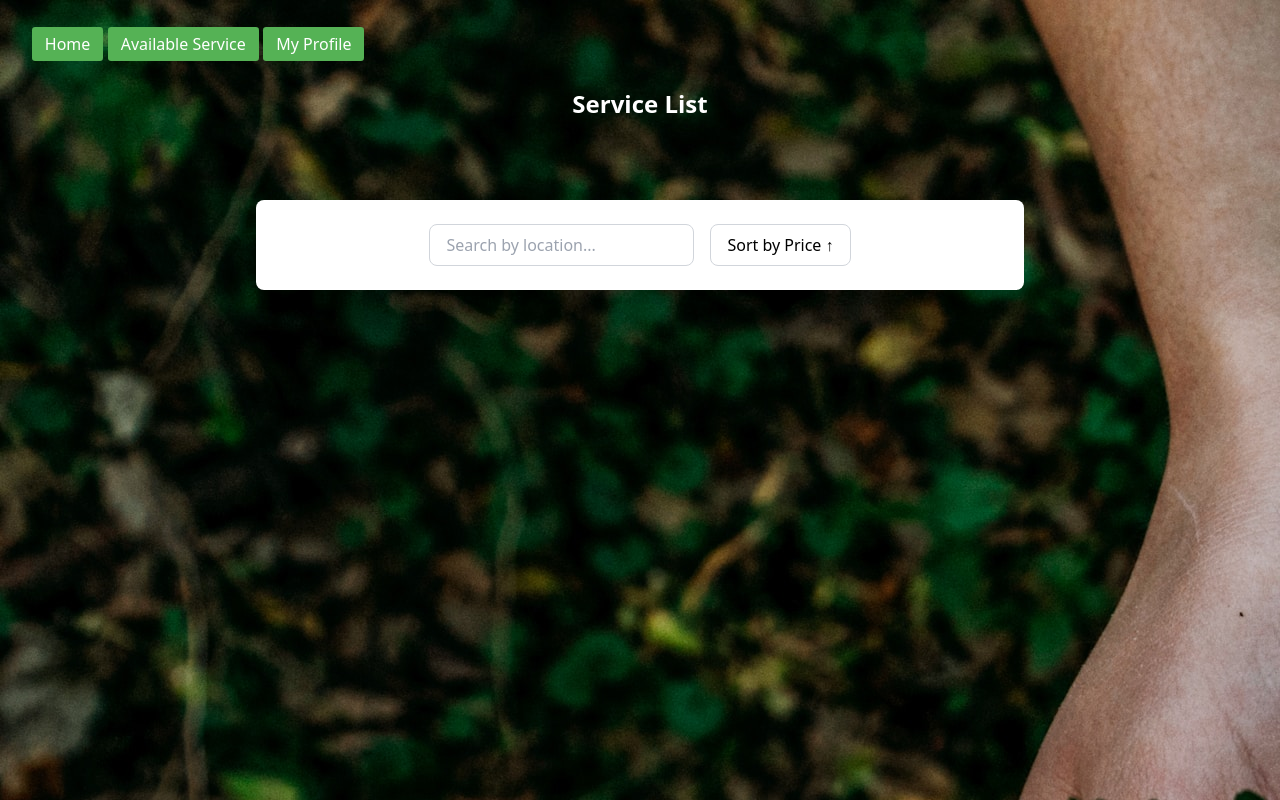
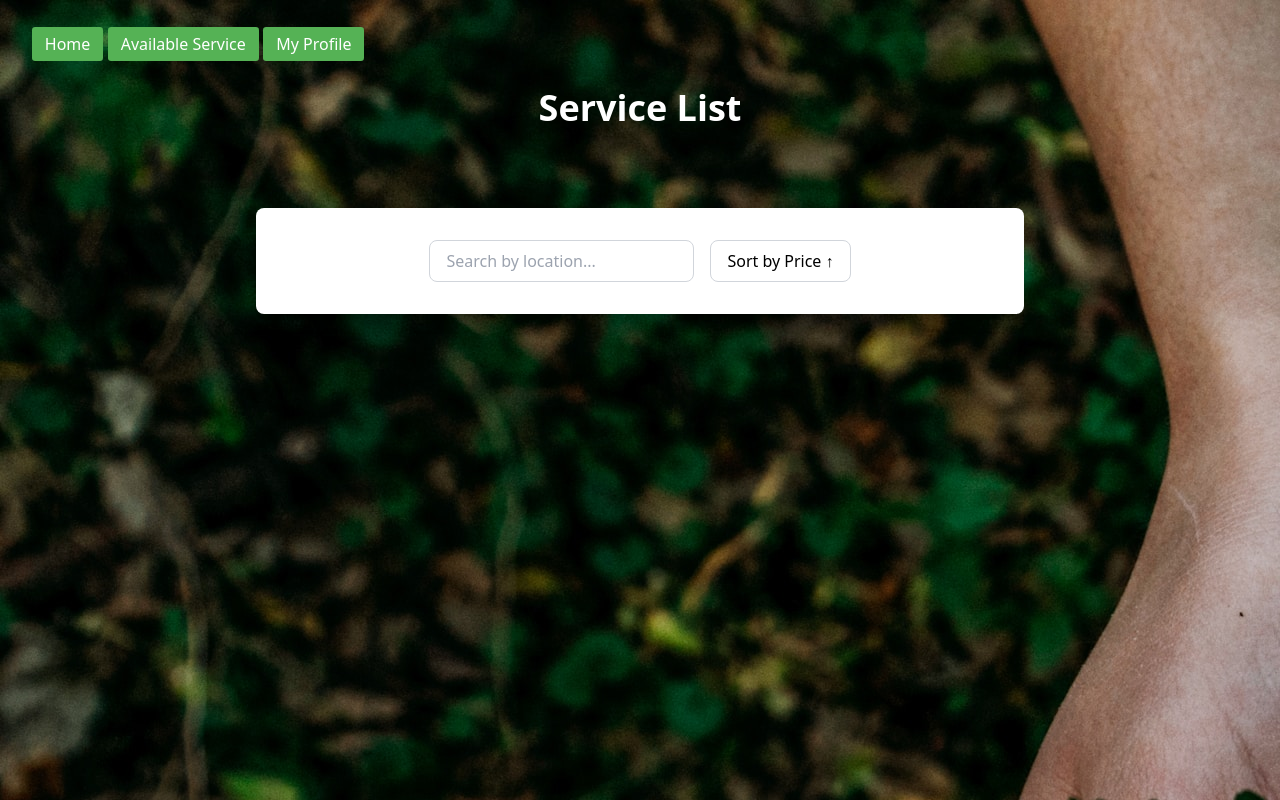
Before and after one commit to Hudson-Pufferfish/eco-harvest-connect, a React (Vite) app: page /guest in a window 1280 px wide. Built offline with nearby package versions, Linux system fonts and the light colour scheme.

Commit message:
changed navbar

```diff
--- a/src/pages/Farmer/ServiceList.tsx
+++ b/src/pages/Farmer/ServiceList.tsx
@@ -43,10 +43,10 @@ function ServiceList() {
 
   return (
     <div>
-      <h2 className='mt-2 mb-4 text-2xl font-bold text-center text-white'>
+      <h2 className='mt-2 mb-4 text-4xl font-bold text-center text-white'>
         Service List
       </h2>
-      <div className='flex items-center justify-center max-w-3xl p-6 mx-auto mb-4 bg-white rounded-lg shadow-lg '>
+      <div className='flex items-center justify-center max-w-3xl py-8 mx-auto mb-4 bg-white rounded-lg shadow-lg '>
         <input
           type='text'
           placeholder='Search by location...'
```
